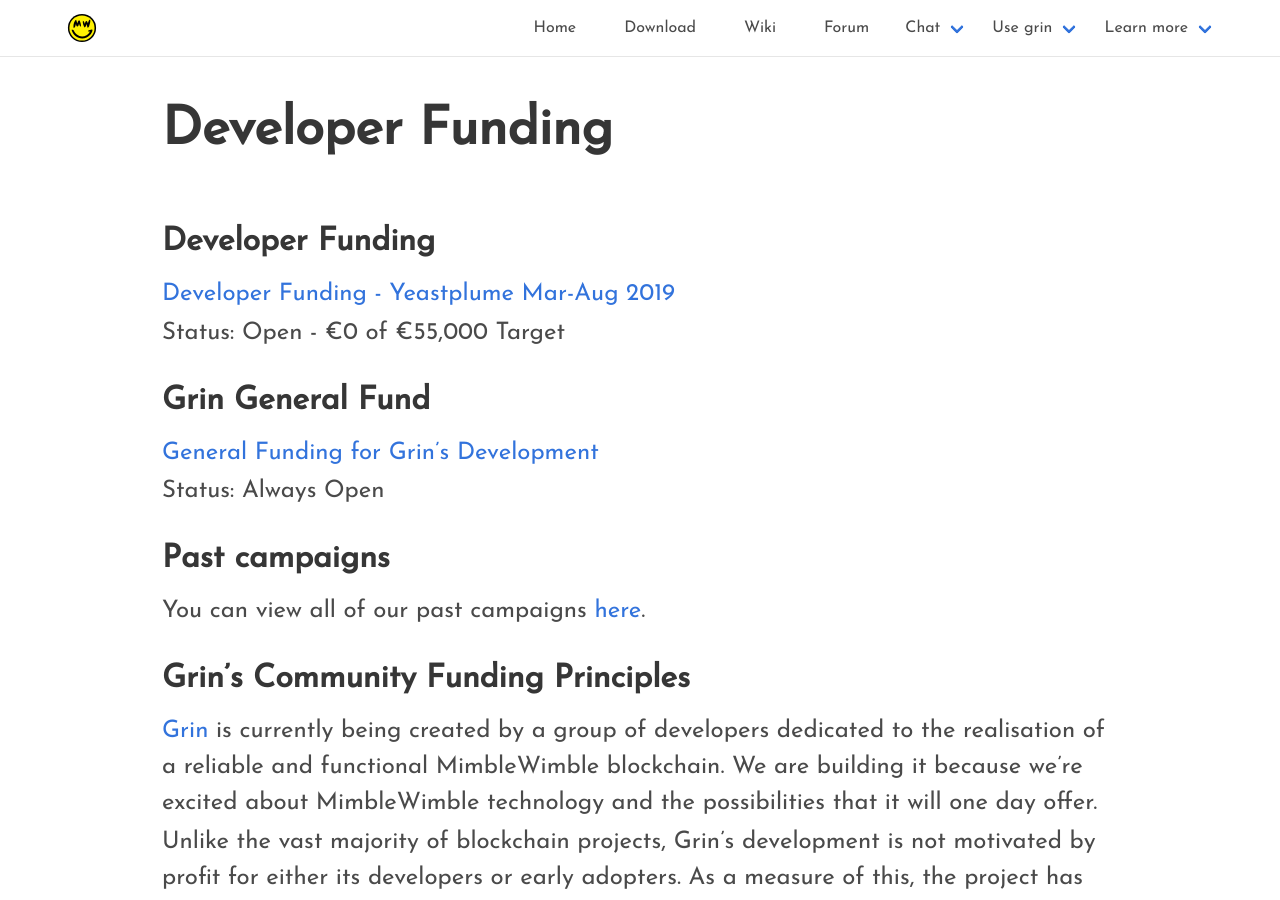
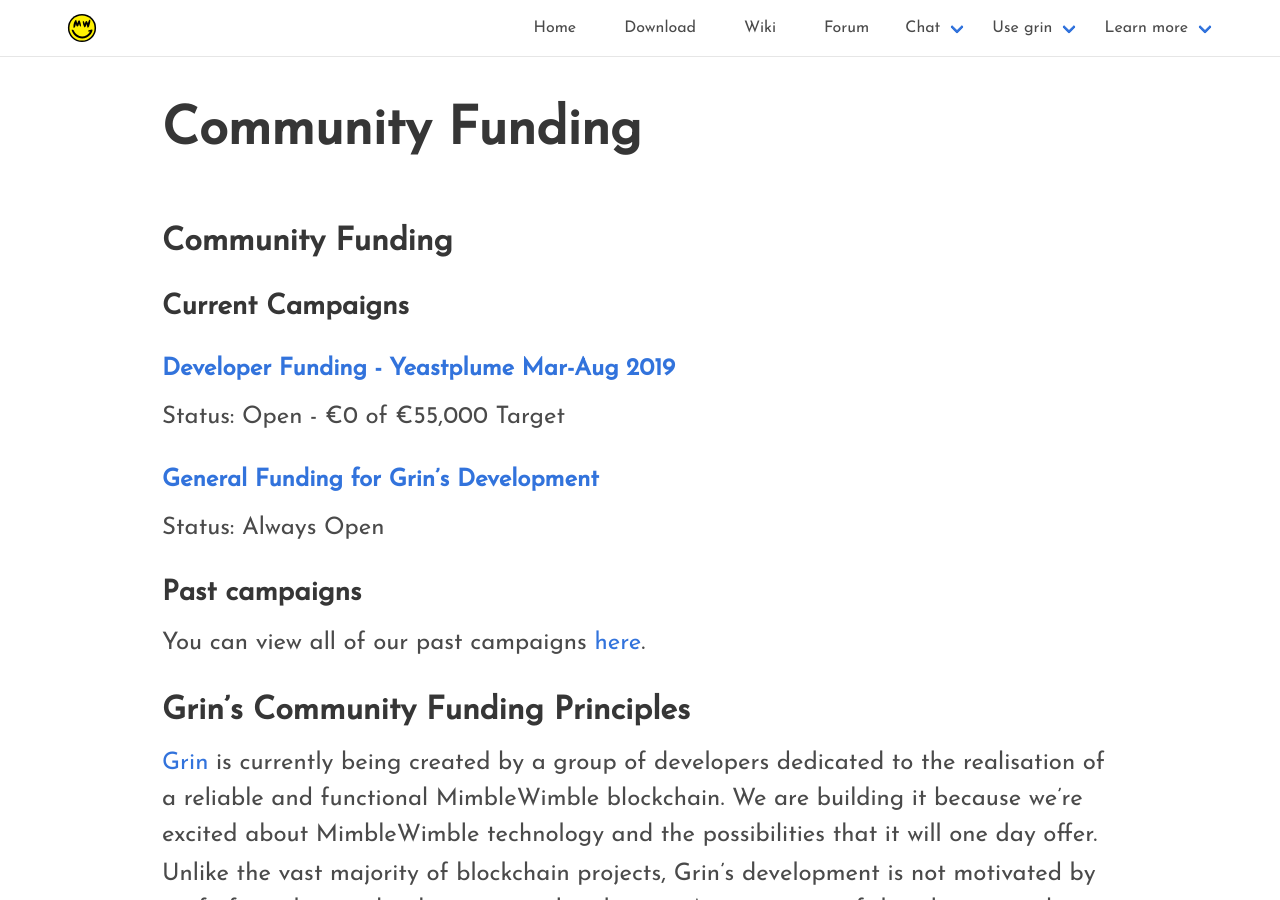
Before and after one commit to mimblewimble/site, a Jekyll site: the page built from funding.md, in a window 1280 px wide and 900 px high. Built offline with Jekyll 4.4.1, drawn with Linux system fonts in a browser that asks for light colours; nearby versions of some CDN libraries; our own code applies the rules of GitHub Pages for plain Markdown files.

Commit message:
funding page update

```diff
--- a/funding.md
+++ b/funding.md
@@ -2,19 +2,19 @@
 layout: page
 ---
 
-# Developer Funding
+# Community Funding
 
-[Developer Funding - Yeastplume Mar-Aug 2019](yeastplume)
+## Current Campaigns
+
+### [Developer Funding - Yeastplume Mar-Aug 2019](yeastplume)
 
 Status: Open - €0 of €55,000 Target
 
-# Grin General Fund
-
-[General Funding for Grin's Development](general_funding)
+### [General Funding for Grin's Development](general_funding)
 
 Status: Always Open
 
-# Past campaigns
+## Past campaigns
 
 You can view all of our past campaigns [here](campaigns).
 
```
